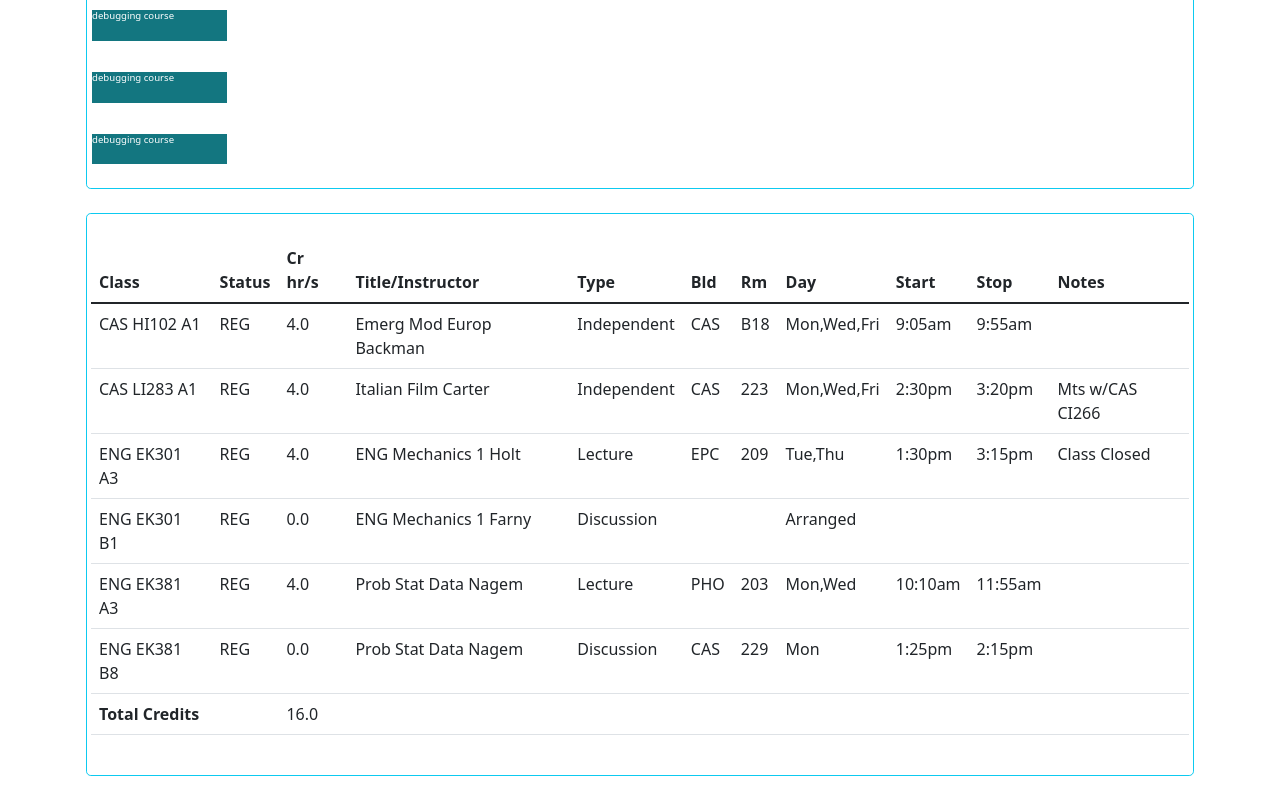
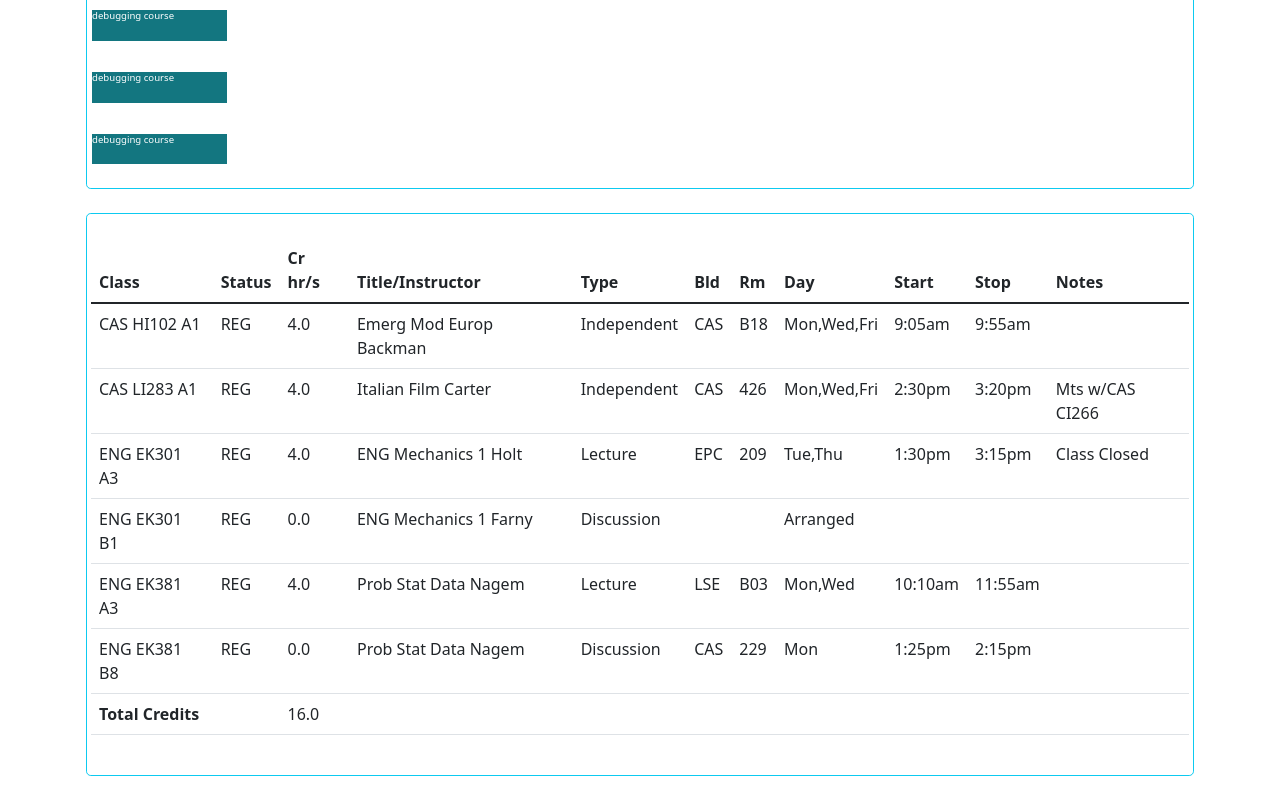
Before and after one commit to anyakeller/class-schedule, a React (Create React App) app: page / in a window 1280 px wide. Shown: the part 495-1295 px from the top of the page. Built offline with nearby package versions, Linux system fonts and the light colour scheme.

Commit message:
why is the readme whack

```diff
--- a/src/routes/Home.js
+++ b/src/routes/Home.js
@@ -132,7 +132,7 @@ function Home(props) {
               <td>Italian Film Carter</td>
               <td>Independent</td>
               <td>CAS</td>
-              <td>223</td>
+              <td>426</td>
               <td>Mon,Wed,Fri</td>
               <td> 2:30pm</td>
               <td> 3:20pm</td>
@@ -181,8 +181,8 @@ function Home(props) {
               <td> 4.0</td>
               <td>Prob Stat Data Nagem</td>
               <td>Lecture</td>
-              <td>PHO</td>
-              <td>203</td>
+              <td>LSE</td>
+              <td>B03</td>
               <td>Mon,Wed</td>
               <td>10:10am</td>
               <td>11:55am</td>
--- a/src/utils/Schedule.js
+++ b/src/utils/Schedule.js
@@ -53,7 +53,7 @@ const COURSES = {
         notes: "Mts w/CAS CI266",
         logistics: {
           building: "CAS",
-          room: "223",
+          room: "426",
           start: "2:30pm",
           stop: "3:20pm",
           days: ["Mon", "Wed", "Fri"]
@@ -96,8 +96,8 @@ const COURSES = {
         type: "Lecture",
         section: "A3",
         logistics: {
-          building: "PHO",
-          room: "203",
+          building: "LSE",
+          room: "B03",
           start: "10:10am",
           stop: "11:55am",
           days: ["Mon", "Wed"]
```
